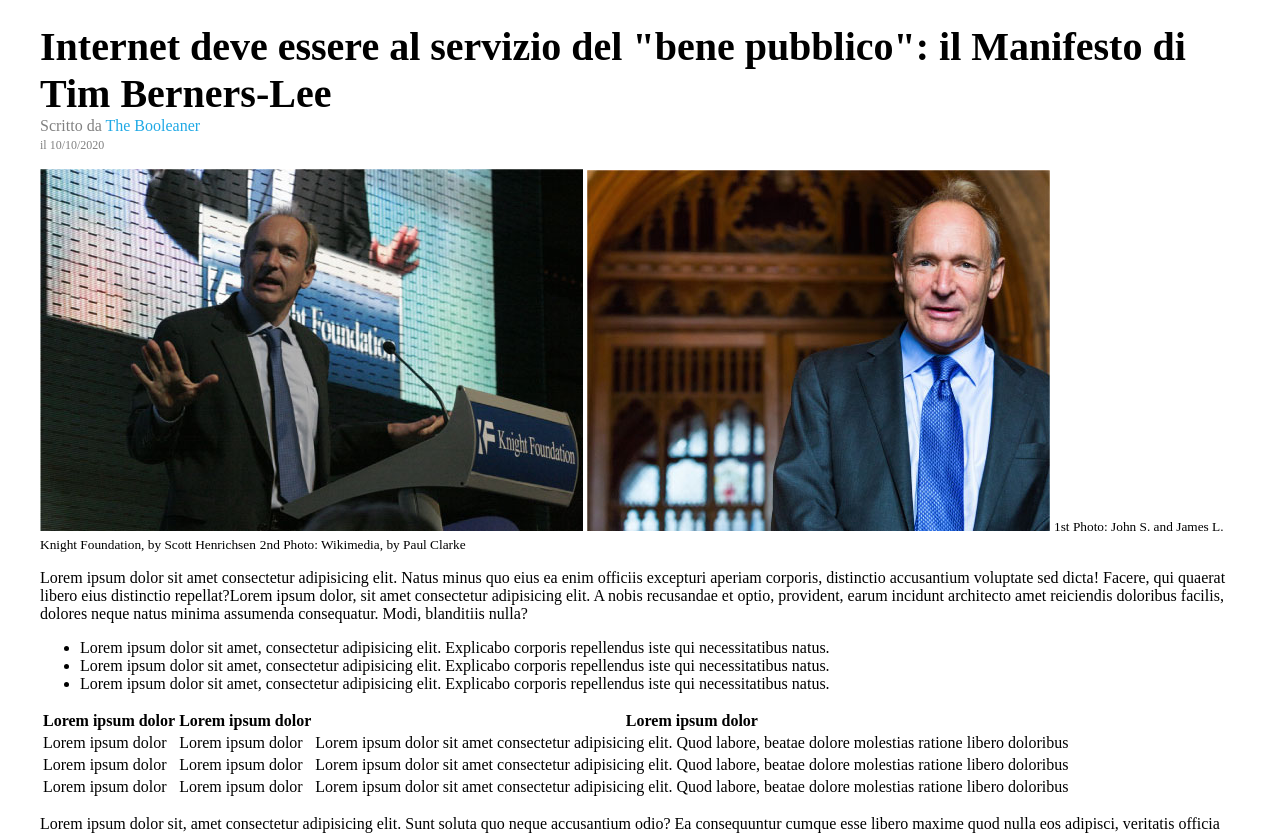
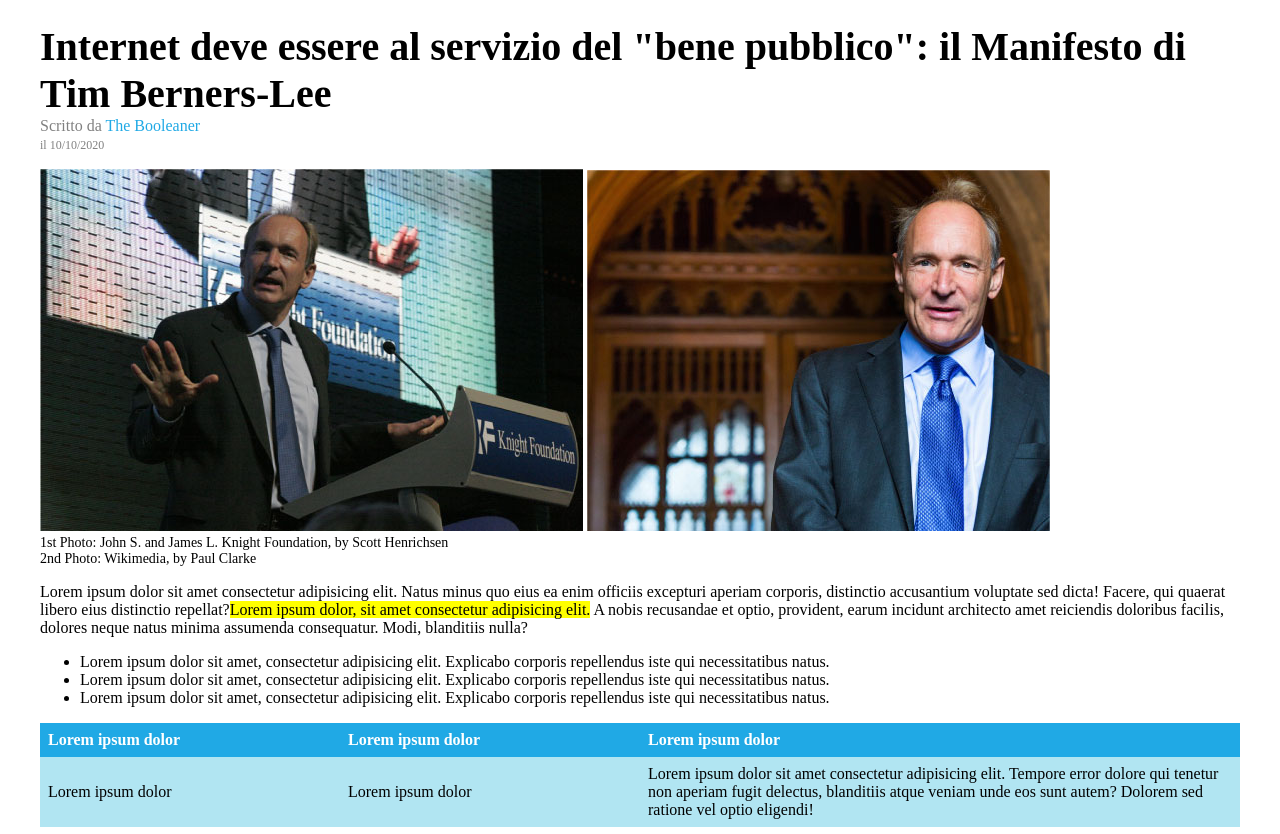
Before and after one commit to BrunosCode/html-css-booleaner, a plain HTML site: page index.html in a window 1280 px wide. Shown: the part 110-944 px from the top of the page. Drawn offline with Linux system fonts and the light colour scheme.

Commit message:
css Content and table

```diff
--- a/css/style.css
+++ b/css/style.css
@@ -45,3 +45,39 @@ h1 + p {
     text-decoration: none;
     color: #20A9E5;
 }
+
+/* Photo Section */
+.note {
+    font-size: 14px;
+    margin: 0;
+}
+
+
+/* Content section */
+.highlighted {
+    background-color: yellow;
+}
+
+/* Table */
+table {
+    border-collapse: collapse;
+    text-align: left;
+}
+
+thead {
+    color: white;
+    background-color: #20A9E5;
+}
+
+th:last-child {
+    width: 50%;
+}
+
+th, td {
+    padding: .5em;
+    border: none;
+}
+
+tbody tr:nth-child(odd) {
+    background-color: #B1E5F2;
+}
--- a/index.html
+++ b/index.html
@@ -27,8 +27,8 @@
         <section>
             <img src="img/tim-1.jpg" alt="Tim Berners-Lee at John S. and James L. Knight Foundation">
             <img src="img/tim-2.jpg" alt="Tim Berners-Lee at Wikimedia, by Paul Clarke">
-            <small>1st Photo: John S. and James L. Knight Foundation, by Scott Henrichsen</small>
-            <small>2nd Photo: Wikimedia, by Paul Clarke</small>
+            <p class="note">1st Photo: John S. and James L. Knight Foundation, by Scott Henrichsen</p>
+            <p class="note">2nd Photo: Wikimedia, by Paul Clarke</p>
         </section>
         <!-- /Photo section -->
 
@@ -52,17 +52,17 @@
                     <tr>
                         <td>Lorem ipsum dolor</td>
                         <td>Lorem ipsum dolor</td>
-                        <td>Lorem ipsum dolor sit amet consectetur adipisicing elit. Quod labore, beatae dolore molestias ratione libero doloribus</td>
+                        <td>Lorem ipsum dolor sit amet consectetur adipisicing elit. Tempore error dolore qui tenetur non aperiam fugit delectus, blanditiis atque veniam unde eos sunt autem? Dolorem sed ratione vel optio eligendi!</td>
                     </tr>
                     <tr>
                         <td>Lorem ipsum dolor</td>
                         <td>Lorem ipsum dolor</td>
-                        <td>Lorem ipsum dolor sit amet consectetur adipisicing elit. Quod labore, beatae dolore molestias ratione libero doloribus</td>
+                        <td>Lorem ipsum dolor sit amet consectetur adipisicing elit. Tempore error dolore qui tenetur non aperiam fugit delectus, blanditiis atque veniam unde eos sunt autem? Dolorem sed ratione vel optio eligendi!</td>
                     </tr>
                     <tr>
                         <td>Lorem ipsum dolor</td>
                         <td>Lorem ipsum dolor</td>
-                        <td>Lorem ipsum dolor sit amet consectetur adipisicing elit. Quod labore, beatae dolore molestias ratione libero doloribus</td>
+                        <td>Lorem ipsum dolor sit amet consectetur adipisicing elit. Tempore error dolore qui tenetur non aperiam fugit delectus, blanditiis atque veniam unde eos sunt autem? Dolorem sed ratione vel optio eligendi!</td>
                     </tr>
                 </tbody>
             </table>
```
